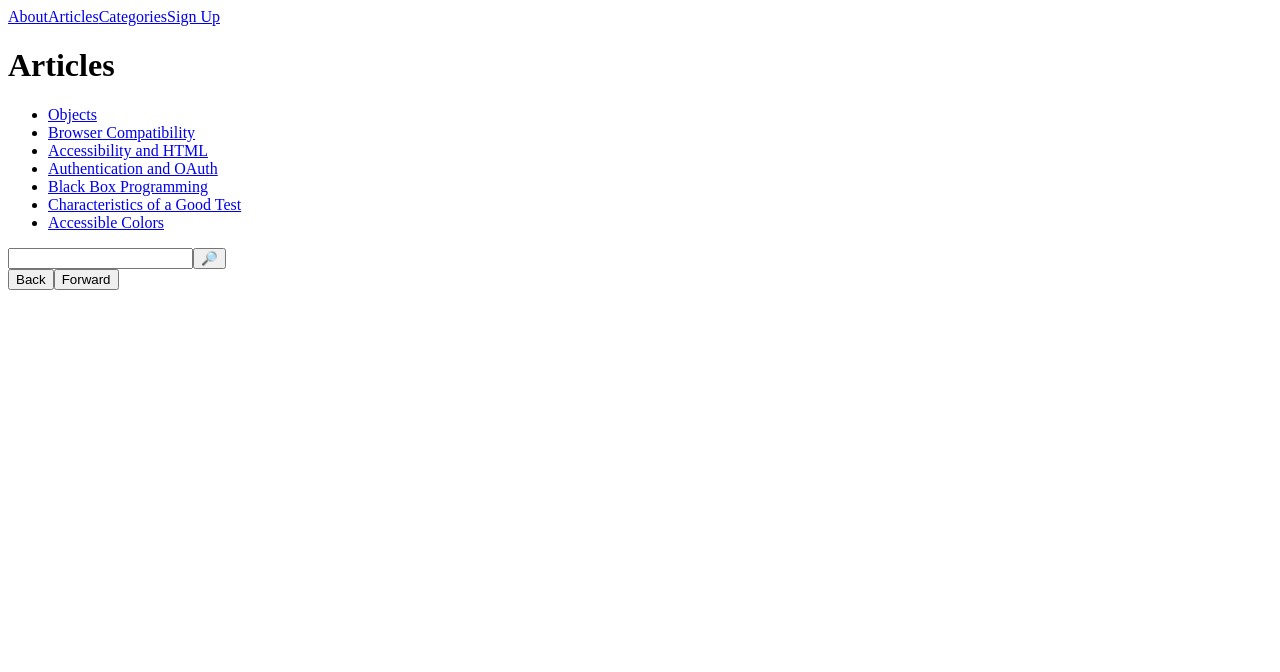
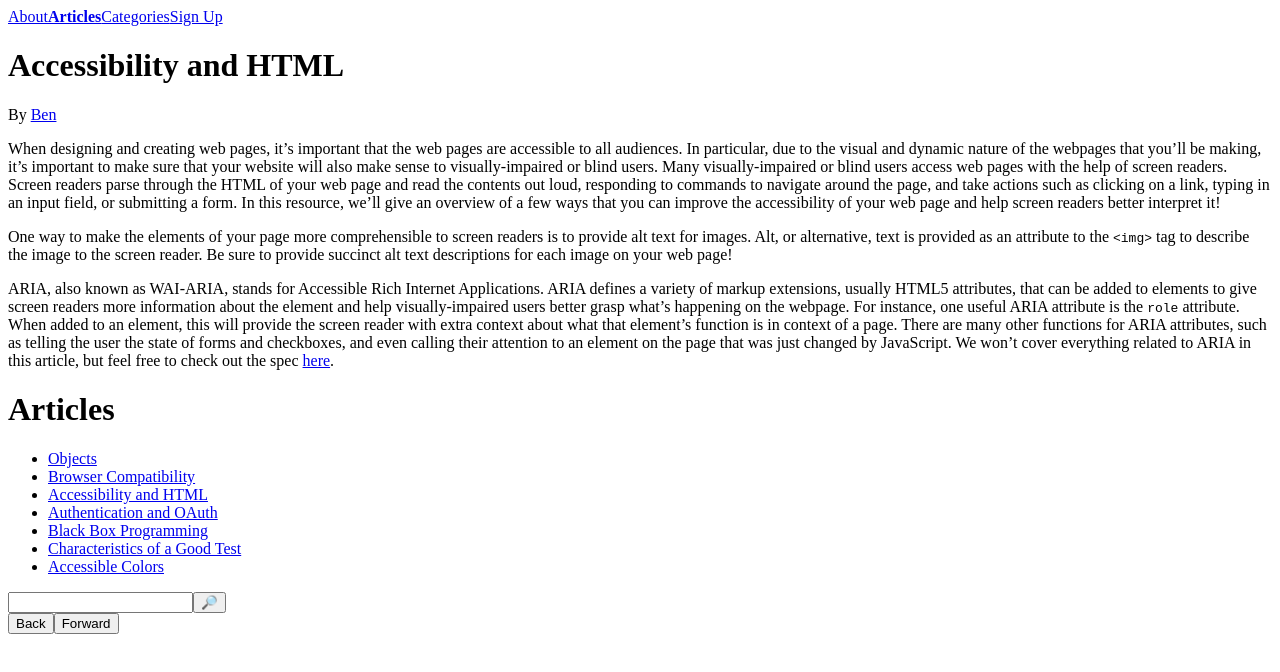
Before and after one commit to MagnusPladsen/Codecademy-Projects, a React (Create React App) app in the folder react-router-lesson-starter/: page /articles/accessibility-and-html in a window 1280 px wide. Shown: the top 672 px of the page. Built offline with nearby package versions, Linux system fonts and the light colour scheme; the HTML template or start-up script is replaced by a standard one.

Commit message:
Finished exercise 6/14

```diff
--- a/react-router-lesson-starter/src/app/App.js
+++ b/react-router-lesson-starter/src/app/App.js
@@ -17,6 +17,14 @@ function App() {
     <Router>
       <Header />
       <main>
+        {/* dynamically render the component based on the route */}
+        <Route path='/articles/:title'>
+          <Article />
+        </Route>
+        <Route path='/authors/:author'>
+          <Author />
+        </Route>
+        {/* statically render the component based on the route */}
         <Route path='/about'>
           <About />
         </Route>
--- a/react-router-lesson-starter/src/components/Article.js
+++ b/react-router-lesson-starter/src/components/Article.js
@@ -3,6 +3,7 @@ import { useSelector } from 'react-redux';
 import { selectArticles } from '../features/articles/articlesSlice';
 import { useParams, Link } from 'react-router-dom';
 import ReactMarkdown from 'react-markdown';
+
 
 export default function Article () {
   const articles = useSelector(selectArticles)
--- a/react-router-lesson-starter/src/components/Header.js
+++ b/react-router-lesson-starter/src/components/Header.js
@@ -1,6 +1,7 @@
 import React from "react";
 import { useDispatch, useSelector } from "react-redux";
 import { selectCurrentUser, logOut } from "../features/session/sessionSlice";
+import { NavLink } from "react-router-dom";
 
 // Import the NavLink component.
 
@@ -15,16 +16,16 @@ export default function Header () {
   // Replace the 4 <a> tags with <NavLink> components
   return (
     <div className="header">
-      <a href="/about">About</a>
-      <a href="/articles">Articles</a>
-      <a href="/categories">Categories</a>
+      <NavLink to="/about">About</NavLink>
+      <NavLink to="/articles">Articles</NavLink>
+      <NavLink to="/categories">Categories</NavLink>
       {
         currentUser.username ?
           <>
-            <a href="/profile">Profile</a>
+            <NavLink to="/profile">Profile</NavLink>
             <button onClick={handleLogout} className="logout"> Log Out </button>
           </> :
-          <a href="/sign-up">Sign Up</a>
+          <NavLink to="/sign-up">Sign Up</NavLink>
       }
     </div>
   )
```
